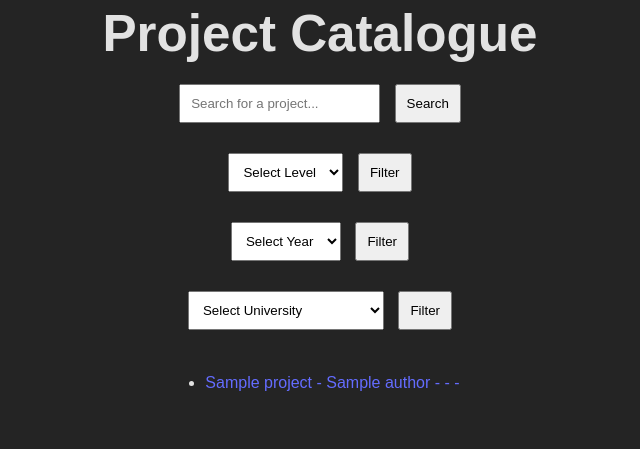
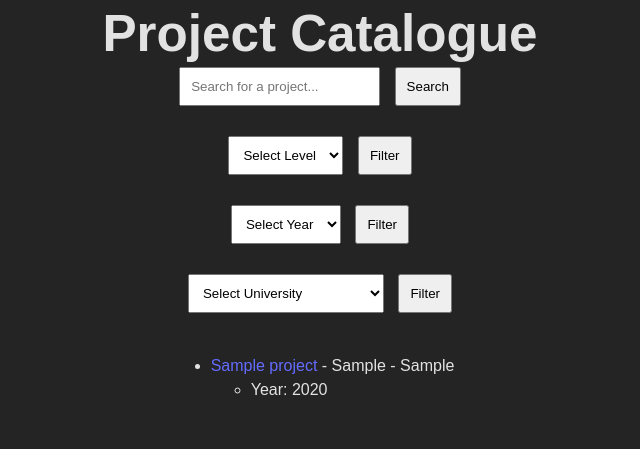
Before and after one commit to AS0013/DatabaseProject_UCPH, a Flask app: page / in a window 1280 px wide. Shown: the part 44-493 px from the top of the page, without its empty margins (320-960 px from the left). Run offline with Flask 3, Linux system fonts and the light colour scheme; tables that the repository leaves empty hold one stand-in row (values such as "Sample post").

Commit message:
getting there

```diff
--- a/Flask_app/app.py
+++ b/Flask_app/app.py
@@ -68,11 +68,38 @@
 @app.route('/')
 def index():
     # projects = Project.query.all()
+    # projects_with_authors = db.session.query(Project, Author).join(Writes, Project.id == Writes.project_id).join(Author, Writes.author_id == Author.id).all()
+
+    # project = [ {"title": project.title, "degree": project.degree,"author": author.name, "year": project.year, "id": project.id} for project, author in projects_with_authors]
+
+    # projects = Project.query.all()
+    # authors = Author.query.all()
+    # writes = Writes.query.all()
+
+    # projects_with_authors = []
+
+    # get all the authors that worked on the same project
+
+
     projects_with_authors = db.session.query(Project, Author).join(Writes, Project.id == Writes.project_id).join(Author, Writes.author_id == Author.id).all()
 
-    project = [ {"title": project.title, "level": project.degree,"author": author.name, "date": project.year, "id": project.id} for project, author in projects_with_authors]
+    project_dict = {}
+    for project, author in projects_with_authors:
+        if project.id not in project_dict:
+            project_dict[project.id] = {
+                'title': project.title,
+                'degree': project.degree,
+                'year': project.year,
+                'university': project.university,
+                'authors': []
+            }
+        project_dict[project.id]['authors'].append(author.name)
 
-    return render_template('index.html', projects=project)
+    projects = list(project_dict.values())
+
+
+
+    return render_template('index.html', projects=projects)
 
 @app.route('/about')
 def about():
--- a/Flask_app/templates/index.html
+++ b/Flask_app/templates/index.html
@@ -50,13 +50,55 @@
             <button type="submit">Filter</button>
         </form>
 
+        <!-- <div class="list">
+            <ul>
+                {% for project in projects %}
+                    <li> <a href="{{url_for('project', title=project.title)}}" >{{ project.title }} - {{', '.join(project.author)}} - {{ project.degree}} - {{ project.university }}</li></a>
+                {% endfor %}
+            </ul>
+        </div> -->
+
+
         <div class="list">
             <ul>
                 {% for project in projects %}
-                    <li> <a href="{{url_for('project', title=project.title)}}" >{{ project.title }} - {{project.author}} - {{ project.degree}} - {{ project.year }} - {{ project.university }}</li></a>
+                    <li>
+                        <a href="{{ url_for('project', title=project.title) }}">{{ project.title }}</a> - {{ project.degree }} - {{ project.university }}
+                        <ul>
+                            <li>Year: {{ project.year }}</li>
+                            <li>Authors:
+                                <ul>
+                                    {% for author in project.authors %}
+                                        <li>{{ author }}</li>
+                                    {% endfor %}
+                                </ul>
+                            </li>
+                        </ul>
+                    </li>
                 {% endfor %}
             </ul>
         </div>
+
+
+        <!-- <div class="list">
+            <ul>
+                {% for project in projects %}
+                    <li>
+                        <a href="{{ url_for('project', title=project.title) }}">{{ project.title }}</a>
+                        <p>Authors:</p>
+                        <ul>
+                            {% for author in project.authors %}
+                                <li>{{ author }}</li>
+                            {% endfor %}
+                        </ul>
+                        <p>Degree: {{ project.degree }}</p>
+                        <p>University: {{ project.university }}</p>
+                        <p>Year: {{ project.year }}</p>
+                    </li>
+                {% endfor %}
+            </ul>
+        </div> -->
+
     </div>
 
 </body>
```
